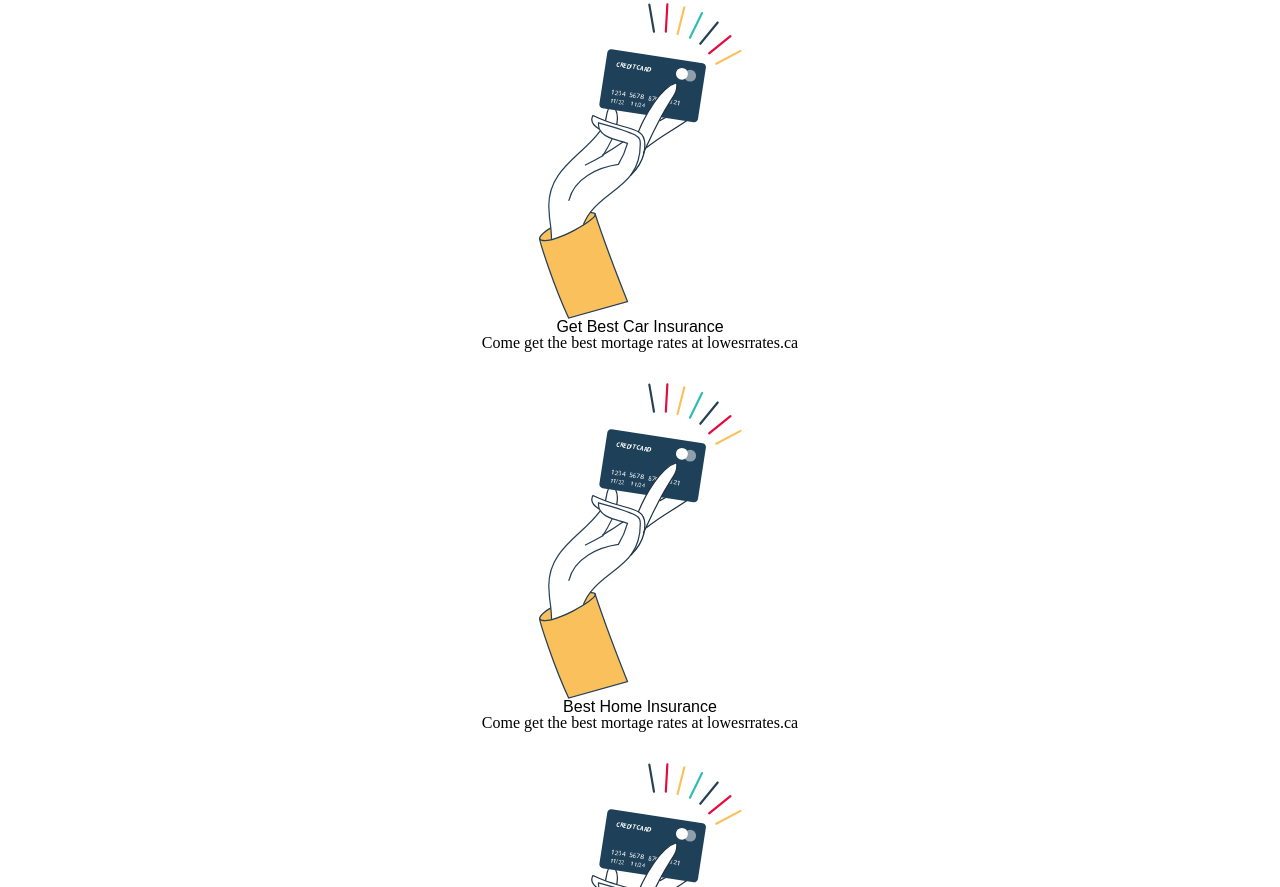
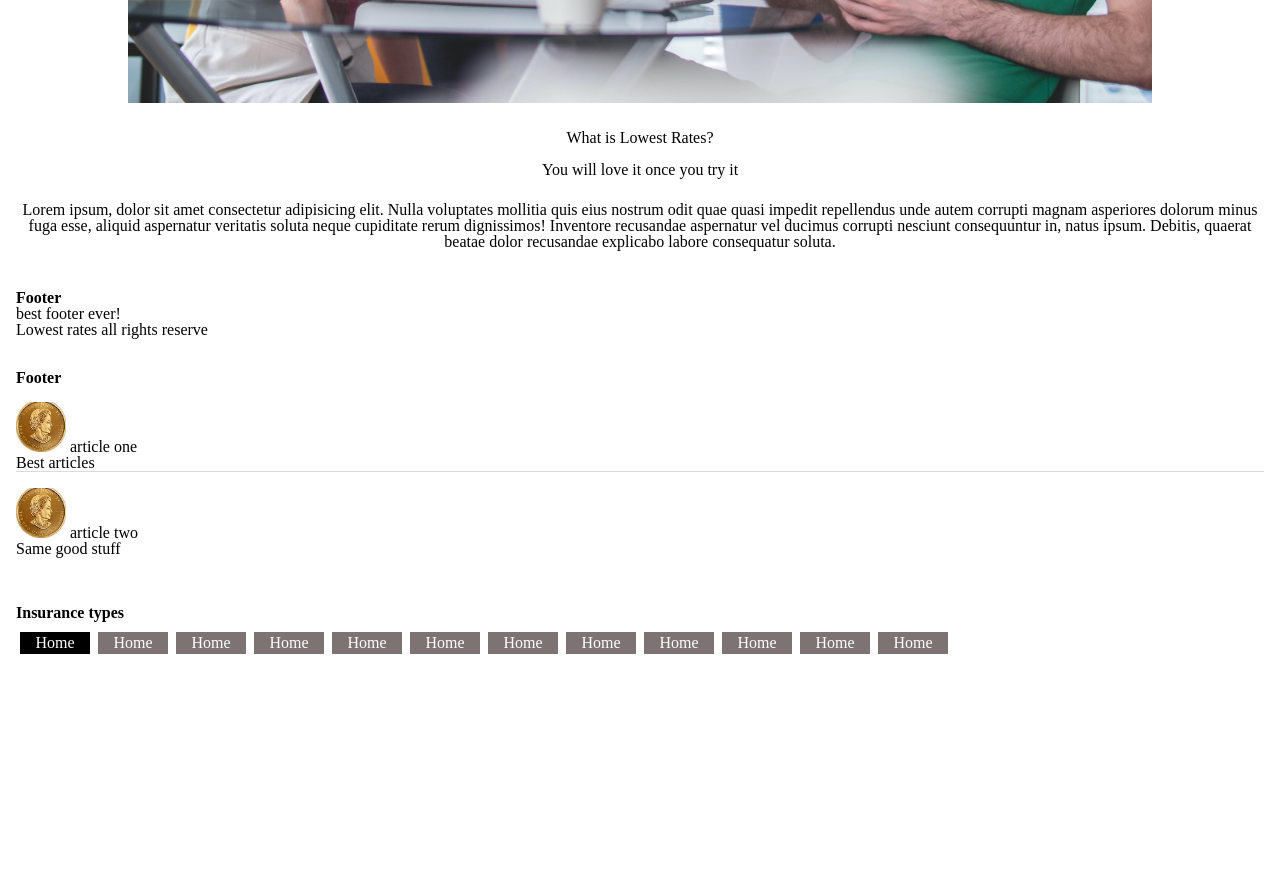
Before and after one commit to Heabert/LowestRates, a plain HTML site: page index.html in a window 1280 px wide. Shown: the part 1913-2800 px from the top of the page. After the commit the page ends 2610 px from the top, so only its background shows below. Drawn offline with Linux system fonts and the light colour scheme.

Commit message:
sections footer added and about

```diff
--- a/css/main.css
+++ b/css/main.css
@@ -94,21 +94,21 @@ input, select {
     vertical-align:middle;
 }
 
-
+ul li {
+    list-style: none;
+}
 
 /* nav-bar rules */
 
-header{
+.main-header{
     position: fixed;
     background: #fff;
     min-width: 100%;
-}
-.nav-bar{
-    /* width: 960px; */
+    top: 0;
 }
 
-.nav-bar ul li{
-    list-style: none;
+.nav-bar{
+    margin: 1.5rem 1rem;
 }
 
 .nav-bar ul {
@@ -118,6 +118,11 @@ header{
 }
 
 /* Cards */
+
+.Items-wrapper {
+    margin: 6rem 5rem;
+}
+
 .item-card{
     display: flex;
     align-items: center;
@@ -128,8 +133,75 @@ header{
 .item-card h3 {
     font-weight: 200;
     font-family: Arial, Helvetica, sans-serif;
+    margin: 1rem 0;
 
 }
 .item-card p {
     text-align: center;
 }
+
+.About {
+    display: flex;
+    flex-direction: column;
+    align-items: center;
+    margin-top: 10rem;
+}
+
+.about-image img {
+    width: 80vw;
+    margin: 1.5rem 0;
+}
+
+.about-blurb {
+    margin: 1rem 0;
+}
+
+.about-article {
+    text-align: center;
+    padding: 0.5rem 1rem;
+}
+
+/*  */
+
+.main-footer {
+    display: flex;
+    flex-direction: column;
+    padding: 1rem;
+}
+
+.coin {
+    width: 50px;
+}
+.footer-section {
+    margin: 1rem 0;
+}
+.footer-section p{
+    display: flex;
+    flex-wrap: wrap;
+}
+ .tag {
+    color: #fff;
+    background-color: rgb(126, 115, 115);
+    padding: 3px;
+    margin: 11px 4px;
+    flex-basis: 4rem;
+    text-align: center;
+}
+
+.tag-highlight{
+    background-color: #000;
+    }
+
+.hr-rule {
+    border-bottom: 1px solid rgb(223, 217, 217);
+}
+
+.blog-list li {
+    margin: 1rem 0;
+}
+
+@media only screen and (min-width: 1024px) {
+    .Items-wrapper {
+      display:flex;
+    }
+  }
--- a/index.html
+++ b/index.html
@@ -1,5 +1,6 @@
 <!DOCTYPE html>
 <html lang="en">
+
 <head>
     <meta charset="UTF-8">
     <meta http-equiv="X-UA-Compatible" content="IE=edge">
@@ -7,8 +8,9 @@
     <link rel="stylesheet" href="css/main.css">
     <title>Lowest Rates</title>
 </head>
+
 <body>
-    <header>
+    <header class="main-header">
 
         <nav class="nav-bar">
             <ul>
@@ -74,6 +76,73 @@
         </div>
         </div>
     </section>
+    <!-- About Section -->
+    <section class="About">
+        <h3>About Lowest Rates</h3>
+        <figure class="about-image">
+            <img src="assets/aboutimg.jpg" alt="group of people">
+        </figure>
+        <p>What is Lowest Rates?</p>
+        <p class="about-blurb">You will love it once you try it</p>
+        <article class="about-article">
+            <p>
+                Lorem ipsum, dolor sit amet consectetur adipisicing elit. Nulla voluptates mollitia quis eius nostrum
+                odit quae quasi impedit repellendus unde autem corrupti magnam asperiores dolorum minus fuga esse,
+                aliquid aspernatur veritatis soluta neque cupiditate rerum dignissimos! Inventore recusandae aspernatur
+                vel ducimus corrupti nesciunt consequuntur in, natus ipsum. Debitis, quaerat beatae dolor recusandae
+                explicabo labore consequatur soluta.
+            </p>
+        </article>
+
+    </section>
+
+    <footer class="main-footer">
+        <section class="footer-section-one footer-section">
+            <h3 class="footer-section-heading">Footer</h3>
+            <ul>
+                <li>best footer ever!</li>
+                <li>Lowest rates all rights reserve</li>
+            </ul>
+        </section>
+        <!--  -->
+        <section class="footer-section-two footer-section">
+            <h3 class="-section-heading">Footer</h3>
+            <ul class="blog-list">
+                <li class="hr-rule">
+                    <img class="coin" src="assets/coin.jpg" alt="a coin">
+                    <span>article one</span>
+                    <br>
+                    <span>Best articles</span>
+                </li>
+                <li>
+                    <img class="coin" src="assets/coin.jpg" alt="a coin">
+                    <span>article two</span>
+                    <br>
+                    <span>Same good stuff</span>
+                </li>
+            </ul>
+        </section>
+        <!--  -->
+        <section class="footer-section-three footer-section">
+            <h3 class="-section-heading">Insurance types</h3>
+            <p>
+                <span class="tag tag-highlight">Home</span>
+                <span class="tag">Home</span>
+                <span class="tag">Home</span>
+                <span class="tag">Home</span>
+                <span class="tag">Home</span>
+                <span class="tag">Home</span>
+                <span class="tag">Home</span>
+                <span class="tag">Home</span>
+                <span class="tag">Home</span>
+                <span class="tag">Home</span>
+                <span class="tag">Home</span>
+                <span class="tag">Home</span>
+            </p>
+
+        </section>
+
+    </footer>
 
     <script type="text/javascript" src="js/main.js"></script>
 </body>
```
Also changed, not shown: assets/aboutimg.jpg (added), assets/coin.jpg (added). Lines whose indentation alone changed are shown as unchanged.
